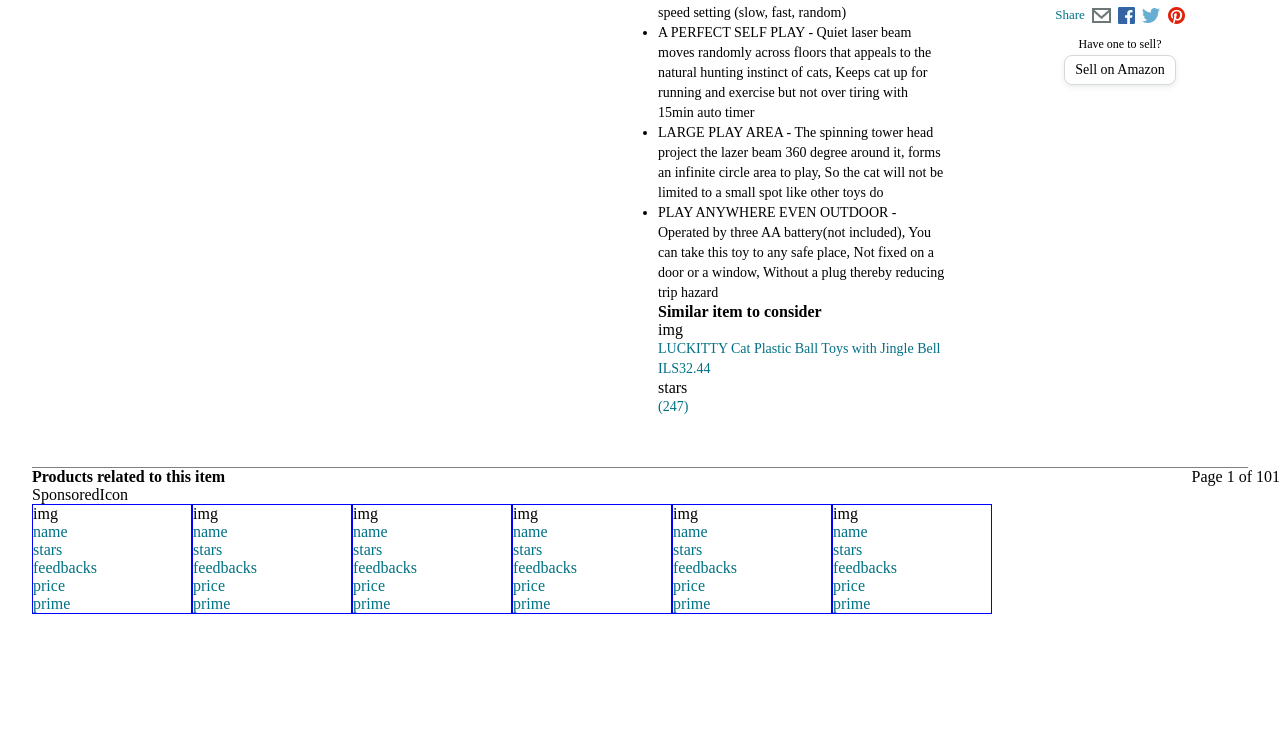
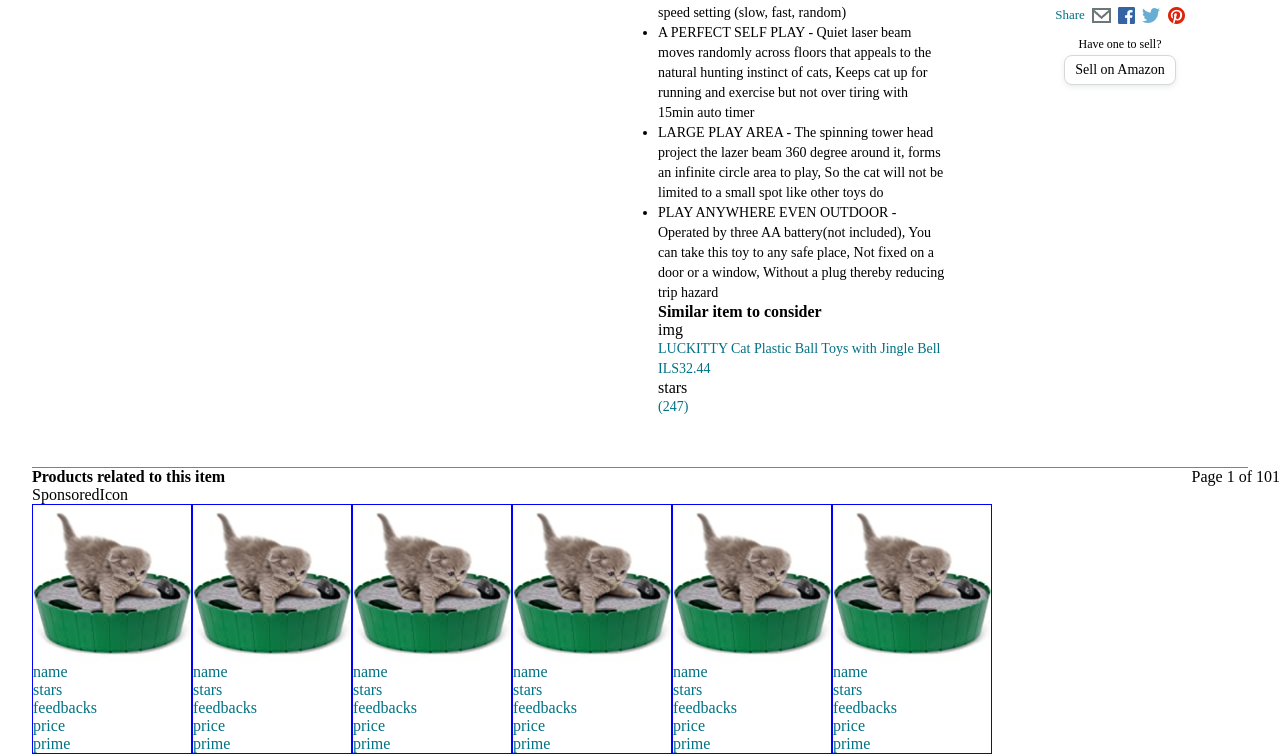
Before and after one commit to orinizri/AmazonProject, a plain HTML site: page index.html in a window 1280 px wide. Shown: the part 775-1529 px from the top of the page. Before the commit the page ends 1389 px from the top, so only its background shows below. Drawn offline with Linux system fonts and the light colour scheme; a web font is replaced by a local one.

Commit message:
11th commit

```diff
--- a/assets/scripts/script.js
+++ b/assets/scripts/script.js
@@ -3,30 +3,34 @@ const addCartButton = document.querySelector(".add-cart");
 const removeCartButton = document.querySelector(".remove-cart");
 const quantity = document.querySelector(".quantity select");
 
-addCartButton.addEventListener ('click' , () => {
+addCartButton.addEventListener('click', () => {
     test.textContent = parseInt(test.textContent) + parseInt(quantity.value);
 })
-removeCartButton.addEventListener ('click' , () => {
+removeCartButton.addEventListener('click', () => {
     test.textContent = parseInt(test.textContent) - parseInt(quantity.value);
 })
 
 class Items {
-    constructor(name,rating,feedbackNum, price) {
-    this.name = name,
-    this.rating =rating,
-    this.feedbackNum=feedbackNum,
-    this.price = price
+    constructor(image, name, rating, feedbackNum, price) {
+        this.image = image,
+            this.name = name,
+            this.rating = rating,
+            this.feedbackNum = feedbackNum,
+            this.price = price
     }
 }
-const Item1 = new Items("Cat Toy Laser Pointers, 3 Pack Laser Pointer Cat Toys for Indoor Cats Interactive P...",4.5,179,'$16.99');
+const Item1 = new Items("\\assets\\images\\HelloIMG1637838582380.jpeg","Cat Toy Laser Pointers, 3 Pack Laser Pointer Cat Toys for Indoor Cats Interactive P...", 4.5, 179, '$16.99');
 //console.log(Item1);
-const carousel = document.querySelector("#name");
-console.log(carousel.innerHTML)
+const carousel = document.querySelectorAll(".image img");
+console.log(carousel);
 
-function insertItem (location, item) {
-    console.log(`location.innerHTML is getting replaced`);
-        location.innerHTML = item.name;
-        console.log(`${location.innerHTML}`)
+function insertItems(location, item) {
+    for (let i=0 ; i<location.length ; i++) {
+        console.log(i)
+        location[i].src = item.image;
+    }
+    location.src = item.image;
+    console.log(`${location.src}`)
 }
 
-console.log(insertItem(carousel, Item1))
+console.log(insertItems(carousel, Item1))
--- a/index.html
+++ b/index.html
@@ -279,7 +279,7 @@
     </div>
     <div class="carousel">
         <div class="items item-1">
-            <div class="image">img</div>
+            <div class="image"><img src="#" alt=""></div>
             <div class="name"><a href=""> name</a></div>
             <div class="ratings">
                 <div class="stars"><a href="">stars</a></div>
@@ -289,7 +289,7 @@
             <div class="prime"><a href="">prime</a></div>
         </div>
         <div class="items item-2">
-            <div class="image">img</div>
+            <div class="image"><img src="#" alt=""></div>
             <div class="name"><a href=""> name</a></div>
             <div class="ratings">
                 <div class="stars"><a href="">stars</a></div>
@@ -299,7 +299,7 @@
             <div class="prime"><a href="">prime</a></div>
         </div>
         <div class="items item-3">
-            <div class="image">img</div>
+            <div class="image"><img src="#" alt=""></div>
             <div class="name"><a href=""> name</a></div>
             <div class="ratings">
                 <div class="stars"><a href="">stars</a></div>
@@ -309,7 +309,7 @@
             <div class="prime"><a href="">prime</a></div>
         </div>
         <div class="items item-4">
-            <div class="image">img</div>
+            <div class="image"><img src="#" alt=""></div>
             <div class="name"><a href=""> name</a></div>
             <div class="ratings">
                 <div class="stars"><a href="">stars</a></div>
@@ -319,7 +319,7 @@
             <div class="prime"><a href="">prime</a></div>
         </div>
         <div class="items item-5">
-            <div class="image">img</div>
+            <div class="image"><img src="#" alt=""></div>
             <div class="name"><a href=""> name</a></div>
             <div class="ratings">
                 <div class="stars"><a href="">stars</a></div>
@@ -329,7 +329,7 @@
             <div class="prime"><a href="">prime</a></div>
         </div>
         <div class="items item-6">
-            <div class="image">img</div>
+            <div class="image"><img src="#" alt=""></div>
             <div class="name"><a href=""> name</a></div>
             <div class="ratings">
                 <div class="stars"><a href="">stars</a></div>
```
